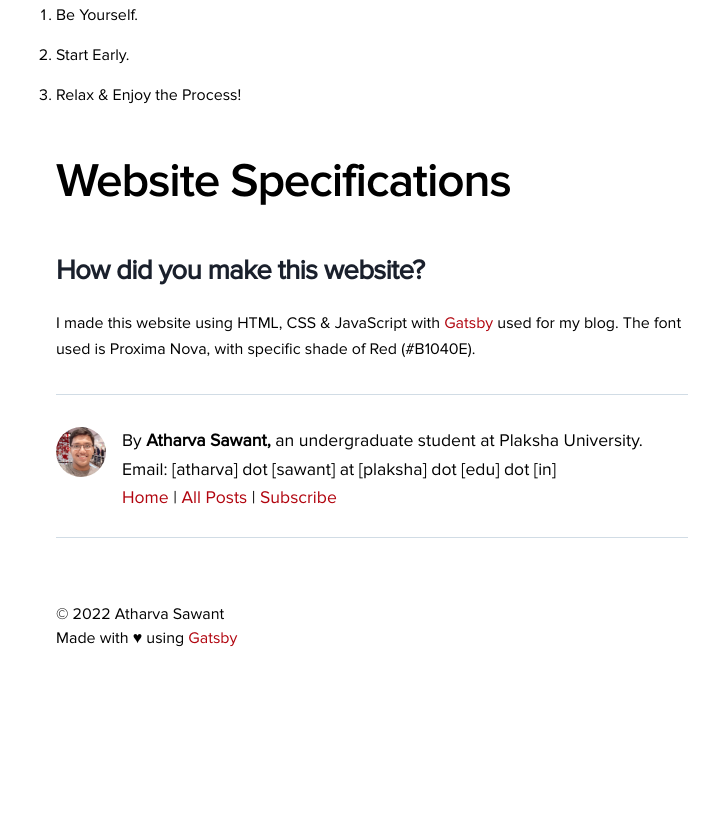
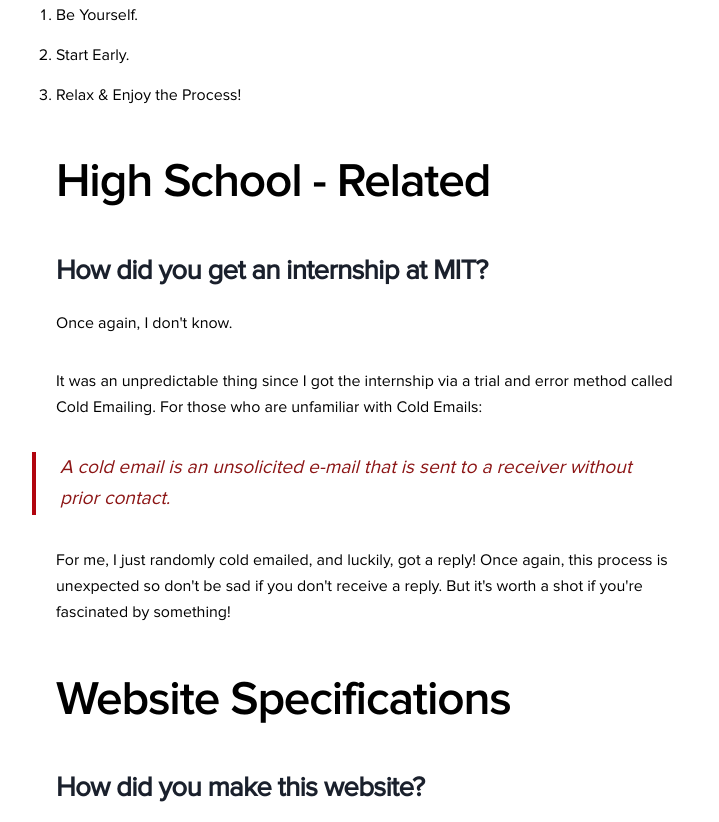
Before and after one commit to sawantatharva/atharva-sawant-blog, a Gatsby site: page /P2022-01/ in a window 1280 px wide. Shown: the part 1411-2233 px from the top of the page, without its empty margins (268-987 px from the left). Before the commit the page ends 2125 px from the top, so only its background shows below. Built offline with nearby package versions, Linux system fonts and the light colour scheme; Gatsby itself is replaced by a stand-in of ours.

Commit message:
Update index.md

```diff
--- a/content/blog/P2022-01/index.md
+++ b/content/blog/P2022-01/index.md
@@ -10,7 +10,7 @@
 
 However, recently, I have been receiving emails and messages that coincide, and I can't reply to everyone with the same answers within a suitable time. So before reaching out to me with any queries, I would appreciate it if you could read through this FAQ!
 
-# College-related
+# College - Related
 
 ### How did you get into Plaksha?
 
@@ -32,6 +32,18 @@
 2. Start Early.
 3. Relax & Enjoy the Process!
 
+# High School - Related
+
+### How did you get an internship at MIT?
+
+Once again, I don't know.
+
+It was an unpredictable thing since I got the internship via a trial and error method called Cold Emailing. For those who are unfamiliar with Cold Emails:
+
+> A cold email is an unsolicited e-mail that is sent to a receiver without prior contact.
+
+For me, I just randomly cold emailed, and luckily, got a reply! Once again, this process is unexpected so don't be sad if you don't receive a reply. But it's worth a shot if you're fascinated by something!
+
 # Website Specifications
 
 ### How did you make this website?
```
